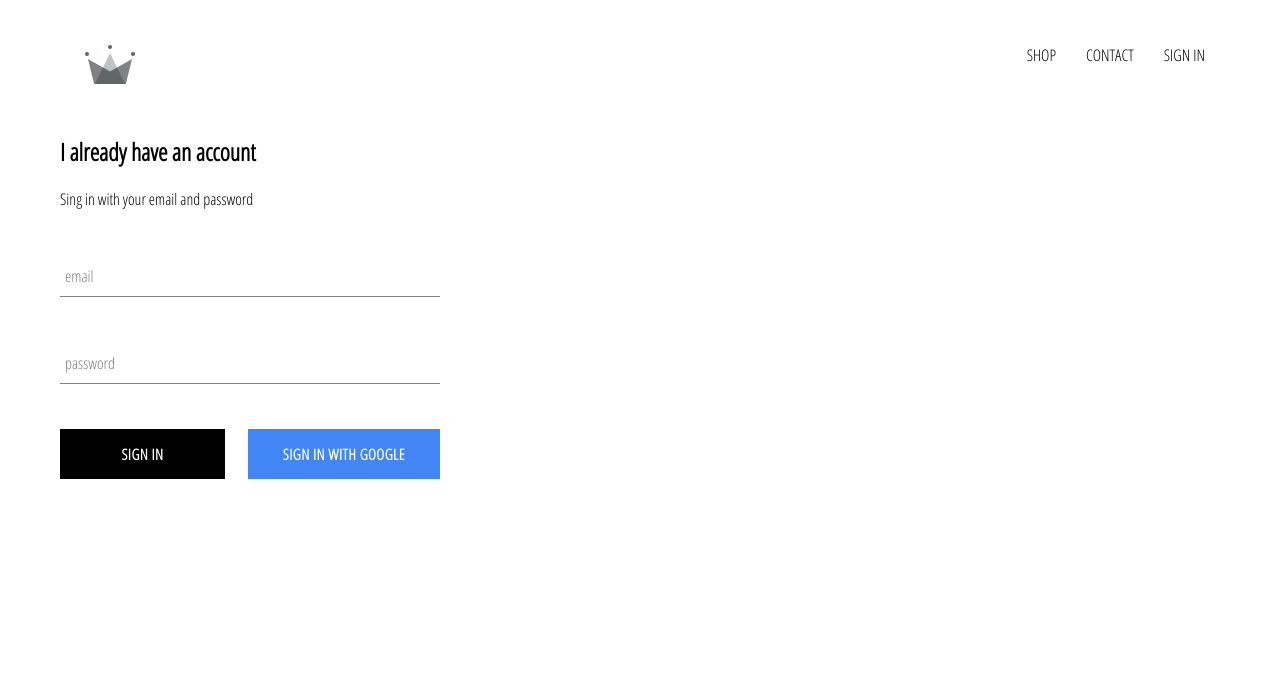
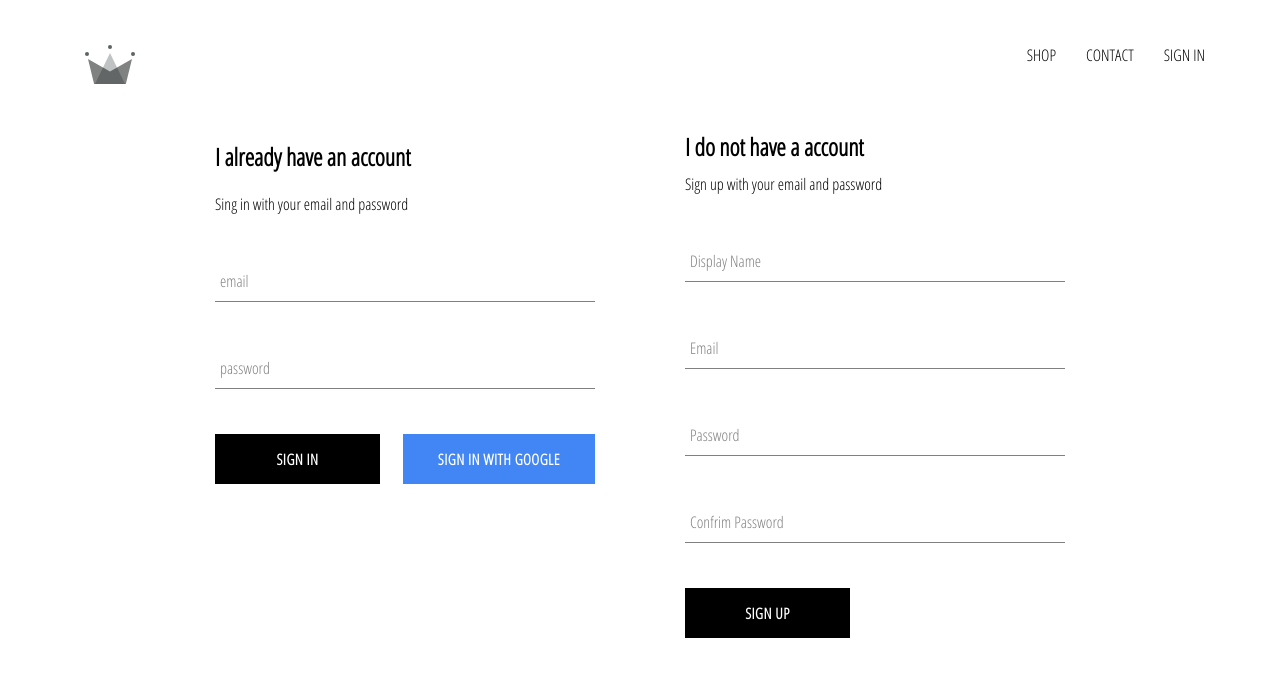
Before and after one commit to perezsergioace/crwn-clothing, a React (Create React App) app: page /signin in a window 1280 px wide. Shown: the top 676 px of the page. Built offline with nearby package versions, Linux system fonts and the light colour scheme; no server answers.

Commit message:
implemented firebase utils, included ability to store authenticated users into our firestore database

```diff
--- a/src/App.js
+++ b/src/App.js
@@ -5,7 +5,7 @@
 import ShopPage from './pages/shop/ShopPage';
 import Header from './components/header/Header';
 import SignInAndSignUpPage from './pages/signin-and-signup/SignIn-and-SignUp';
-import { auth } from './firebase/firebase.utils';
+import { auth, createUserProfileDocument } from './firebase/firebase.utils';
 
 class App extends React.Component {
 	constructor() {
@@ -19,10 +19,23 @@
 	unsubscribeFromAuth = null
 
 	componentDidMount() {
-		this.unsubscribeFromAuth = auth.onAuthStateChanged(user => {
-			this.setState({ currentUser: user });
+		this.unsubscribeFromAuth = auth.onAuthStateChanged(async userAuth => {
+			if (userAuth) {
+				const userRef = await createUserProfileDocument(userAuth);
 
-			console.log(user)
+				userRef.onSnapshot(snapShot => {
+					this.setState({
+						currentUser: {
+							id: snapShot.id,
+							...snapShot.data()
+						}
+					})
+
+					console.log(this.state)
+				})
+			} else {
+				this.setState({currentUser: userAuth});
+			}
 		})
 	}
 
--- /dev/null
+++ b/src/components/signup/SignUp.js
@@ -0,0 +1,100 @@
+import React from 'react';
+import FormInput from '../forminput/FormInput';
+import CustomButton from '../custombutton/CustomButton';
+
+import { auth, createUserProfileDocument } from '../../firebase/firebase.utils';
+
+import './signup.scss';
+
+class SignUp extends React.Component {
+    constructor() {
+        super();
+
+        this.state = {
+            displayName: '',
+            email: '',
+            password: '',
+            confirmPassword: ''
+        }
+    }
+
+    handleSubmit = async e => {
+        e.preventDefault();
+
+        const { displayName, email, password, confirmPassword } = this.state;
+
+        if(password !== confirmPassword) {
+            alert("password don't match")
+            return;
+        }
+
+        try {
+            const { user } = await auth.createUserWithEmailAndPassword(email, password)
+
+            await createUserProfileDocument(user, {displayName})
+
+            this.setState({
+                displayName: '',
+                email: '',
+                password: '',
+                confirmPassword: ''
+            })
+
+        } catch (error) {
+            console.log(error)
+        }
+    }
+
+    handleChange = e => {
+        const { name, value } = e.target;
+
+        this.setState({ [name]: value })
+    }
+
+    render() {
+        const { displayName, email, password, confirmPassword } = this.state;
+        return (
+            <div className='sign-up'>
+                <h2 className='title'>I do not have a account</h2>
+                <span>Sign up with your email and password</span>
+                <form className='sign-up-form' onSubmit={this.handleSubmit}>
+                    <FormInput
+                        type='text'
+                        name='displayName'
+                        value={displayName}
+                        onChange={this.handleChange}
+                        label='Display Name'
+                        required
+                    />
+                    <FormInput
+                        type='email'
+                        name='email'
+                        value={email}
+                        onChange={this.handleChange}
+                        label='Email'
+                        required
+                    />
+                    <FormInput
+                        type='password'
+                        name='password'
+                        value={password}
+                        onChange={this.handleChange}
+                        label='Password'
+                        required
+                    />
+                    <FormInput
+                        type='password'
+                        name='confirmPassword'
+                        value={confirmPassword}
+                        onChange={this.handleChange}
+                        label='Confrim Password'
+                        required
+                    />
+                    <CustomButton type='submit'>SIGN UP</CustomButton>
+                </form>
+            </div>
+        )
+    }
+}
+
+export default SignUp;
--- /dev/null
+++ b/src/components/signup/signup.scss
@@ -0,0 +1,9 @@
+.sign-up {
+    display: flex;
+    flex-direction: column;
+    width: 380px;
+
+    .title {
+      margin: 10px 0;
+    }
+  }
--- a/src/firebase/firebase.utils.js
+++ b/src/firebase/firebase.utils.js
@@ -3,14 +3,40 @@
 import 'firebase/auth';
 
 const config = {
-    apiKey: "AIzaSyC_XyMjHXvs3UM7lUKul0_MG0_IQ9GYdk4",
-    authDomain: "crwn-db-dfacf.firebaseapp.com",
-    databaseURL: "https://crwn-db-dfacf.firebaseio.com",
-    projectId: "crwn-db-dfacf",
-    storageBucket: "crwn-db-dfacf.appspot.com",
-    messagingSenderId: "498375792852",
-    appId: "1:498375792852:web:c96d5d6edffcb00e594341",
-    measurementId: "G-2KYDBR7HNF"
+	apiKey: 'AIzaSyC_XyMjHXvs3UM7lUKul0_MG0_IQ9GYdk4',
+	authDomain: 'crwn-db-dfacf.firebaseapp.com',
+	databaseURL: 'https://crwn-db-dfacf.firebaseio.com',
+	projectId: 'crwn-db-dfacf',
+	storageBucket: 'crwn-db-dfacf.appspot.com',
+	messagingSenderId: '498375792852',
+	appId: '1:498375792852:web:c96d5d6edffcb00e594341',
+	measurementId: 'G-2KYDBR7HNF'
+};
+
+export const createUserProfileDocument = async (userAuth, additionalData) => {
+	if (!userAuth) return;
+
+	const userRef = firestore.doc(`users/${userAuth.uid}`);
+
+    const snapShot = await userRef.get();
+
+    if(!snapShot.exists) {
+        const { displayName, email } = userAuth;
+        const createdAt = new Date();
+
+        try {
+            await userRef.set({
+                displayName,
+                email,
+                createdAt,
+                ...additionalData
+            })
+        } catch (error) {
+            console.log('error creating user', error.message);
+        }
+    }
+
+    return userRef;
 };
 
 firebase.initializeApp(config);
--- a/src/pages/signin-and-signup/SignIn-and-SignUp.js
+++ b/src/pages/signin-and-signup/SignIn-and-SignUp.js
@@ -2,10 +2,12 @@
 
 import './signin-and-signup.scss';
 import SignIn from '../../components/signin/SignIn';
+import SingUp from '../../components/signup/SignUp';
 
 const SignInAndSignUpPage = () => (
     <div className='sign-in-and-sign-up'>
         <SignIn />
+        <SingUp />
     </div>
 )
 
--- a/src/pages/signin-and-signup/signin-and-signup.scss
+++ b/src/pages/signin-and-signup/signin-and-signup.scss
@@ -0,0 +1,6 @@
+.sign-in-and-sign-up {
+    width: 850px;
+    display: flex;
+    justify-content: space-between;
+    margin: 30px auto;
+  }
```
